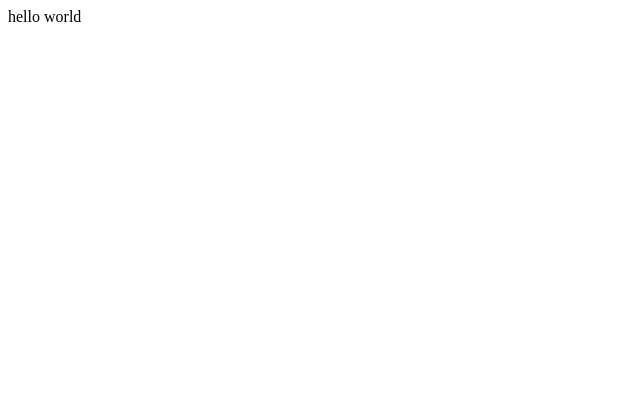
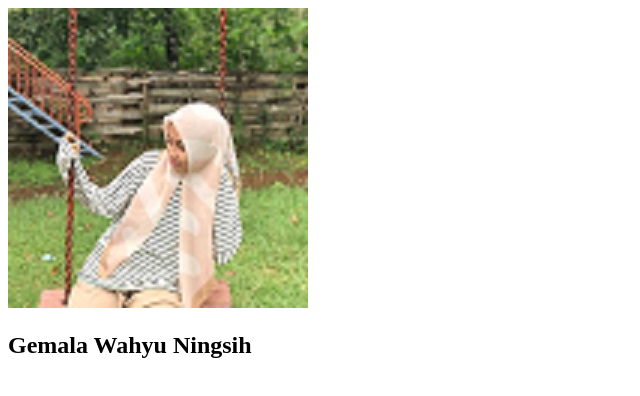
Before and after one commit to gemalawahyuningsih/my-repo-from-remotee, a plain HTML site: page index.html in a window 1280 px wide. Shown: the whole page, without its empty margins (0-640 px from the left). Drawn offline with Linux system fonts and the light colour scheme.

Commit message:
added basic markup to creae a website content

```diff
--- a/index.html
+++ b/index.html
@@ -4,7 +4,11 @@
 
 </head>
 <body>
-	hello world
+	<div>
+		<img src="image/1.jpg" alt="profile image"/>
+		<h2>Gemala Wahyu Ningsih</h2>
+	</div>
+
 </body>
 
 </html>
```
Also changed, not shown: image/1.jpg (added).
